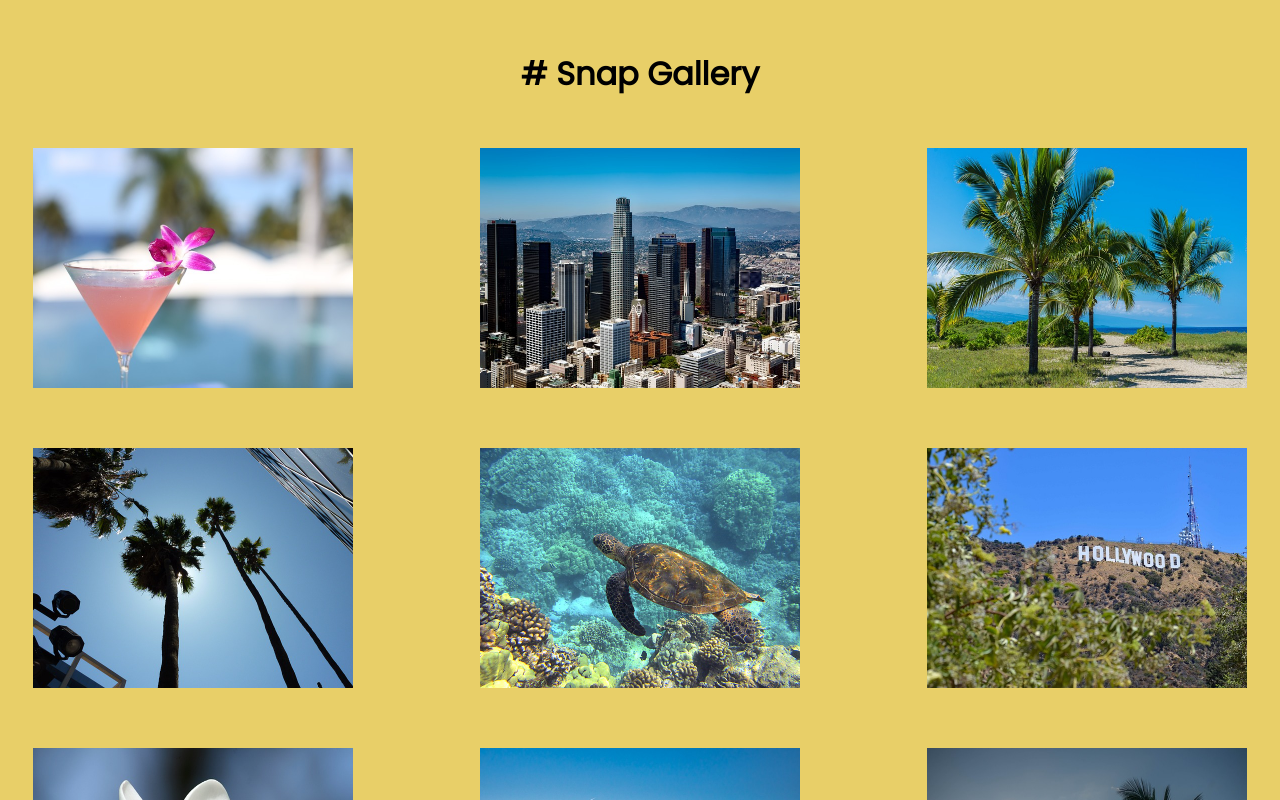
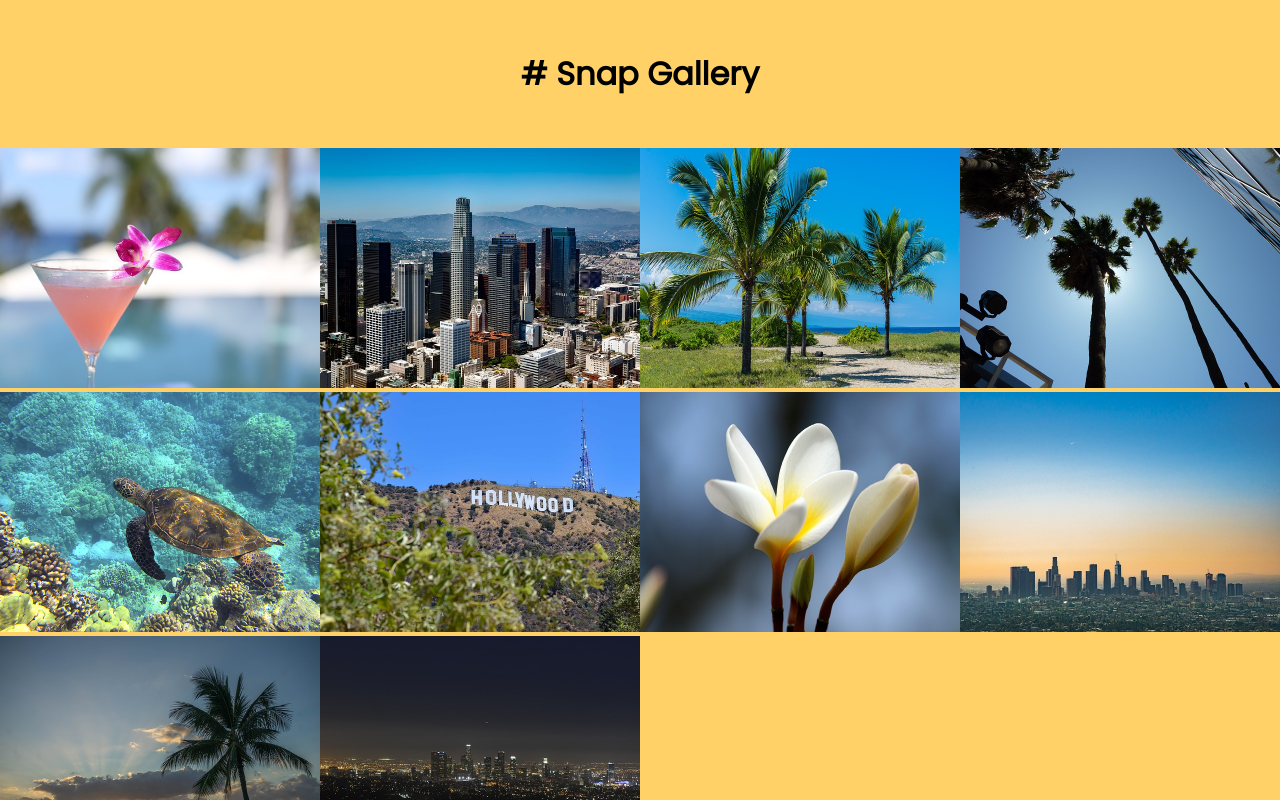
Before and after one commit to eobcre/snap-gallery, a React (Vite) app: page / in a window 1280 px wide. Shown: the top 800 px of the page. Built offline with nearby package versions, Linux system fonts and the light colour scheme.

Commit message:
background color changed, drop down styles

```diff
--- a/src/index.css
+++ b/src/index.css
@@ -7,35 +7,35 @@
 }
 
 body {
-  background-color: #e8cf68;
+  background-color: #ffd166;
 }
 
 h1 {
   text-align: center;
+  font-family: 'Poppins', sans-serif;
   padding: 50px;
-  font-family: 'Poppins', sans-serif;
 }
 
-.img-container {
-  display: grid;
-  justify-items: center;
-  align-items: center;
-  grid-template-columns: 1fr;
-  gap: 40px;
+h1 .title-color1 {
+  color: #006d77;
+  margin-right: 8px;
 }
 
-@media screen and (min-width: 768px) {
-  .img-container {
-    display: grid;
-    grid-template-columns: 1fr 1fr;
-    gap: 50px;
-  }
+.dropdown {
+  text-align: center;
+  font-family: 'Poppins', sans-serif;
+  margin-bottom: 50px;
 }
 
-@media screen and (min-width: 1024px) {
-  .img-container {
-    display: grid;
-    grid-template-columns: 1fr 1fr 1fr;
-    gap: 60px;
-  }
+.dropdown-title {
+  margin-right: 10px;
 }
+
+select {
+  border: none;
+  background-color: #006d77;
+  color: white;
+  font-family: 'Poppins', sans-serif;
+  padding: 4px;
+  cursor: pointer;
+}
```
